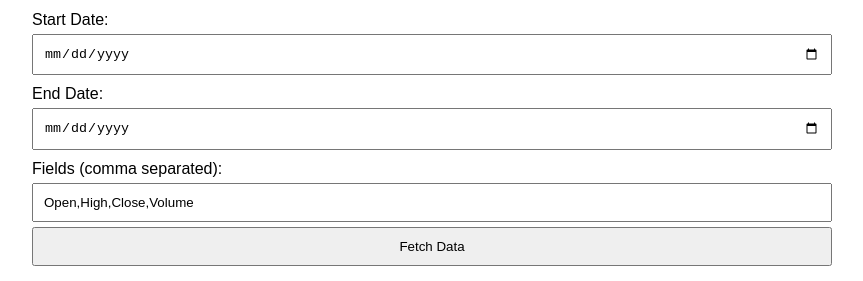
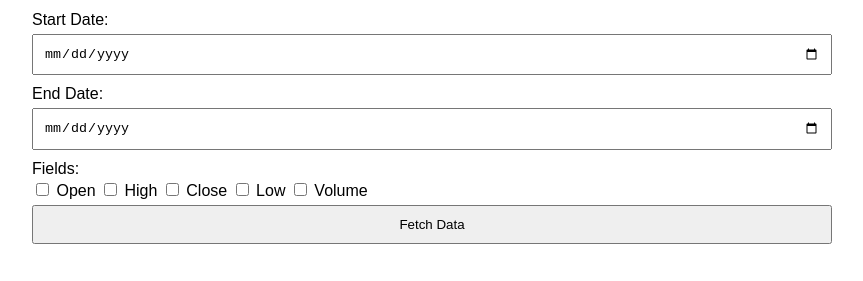
Before and after one commit to SalaFanChik/stock, a plain HTML site: page client/index.html in a window 1280 px wide. Shown: the part 79-360 px from the top of the page, without its empty margins (208-1071 px from the left). Drawn offline with nearby package versions, Linux system fonts and the light colour scheme.

Commit message:
checkbox

```diff
--- a/client/index.html
+++ b/client/index.html
@@ -16,9 +16,14 @@
             <label for="end">End Date:</label>
             <input type="date" id="end" name="end" required>
 
-            <label for="fields">Fields (comma separated):</label>
-            <input type="text" id="fields" name="fields" value="Open,High,Close,Volume" placeholder="e.g., Open,Close,Volume" required>
-
+            <label>Fields:</label>
+            <div>
+                <label><input type="checkbox" name="fields" value="Open"> Open</label>
+                <label><input type="checkbox" name="fields" value="High"> High</label>
+                <label><input type="checkbox" name="fields" value="Close"> Close</label>
+                <label><input type="checkbox" name="fields" value="Low"> Low</label>
+                <label><input type="checkbox" name="fields" value="Volume"> Volume</label>
+            </div>
             <button type="submit">Fetch Data</button>
         </form>
 
--- a/client/script.js
+++ b/client/script.js
@@ -3,7 +3,9 @@ document.getElementById('dataForm').addEventListener('submit', async (event) =>
 
     const start = document.getElementById('start').value;
     const end = document.getElementById('end').value;
-    const fields = document.getElementById('fields').value;
+    const fields = Array.from(document.querySelectorAll('input[name="fields"]:checked'))
+    .map(checkbox => checkbox.value)
+    .join(',');
 
     // Fetch data from the API
     const response = await fetch(`http://localhost:3000/api/stocks/multiple?start=${start}&end=${end}&fields=${fields}`);
```
